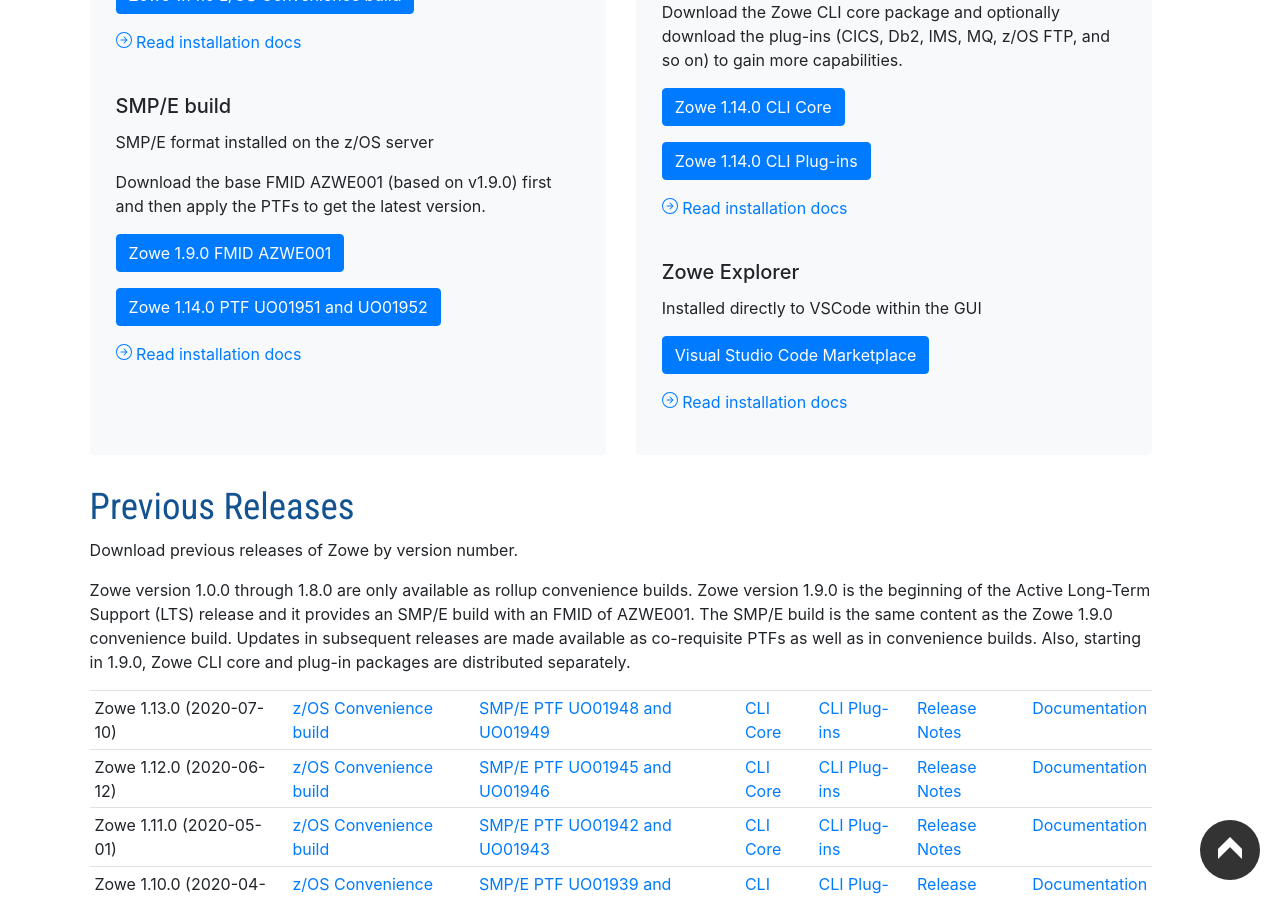
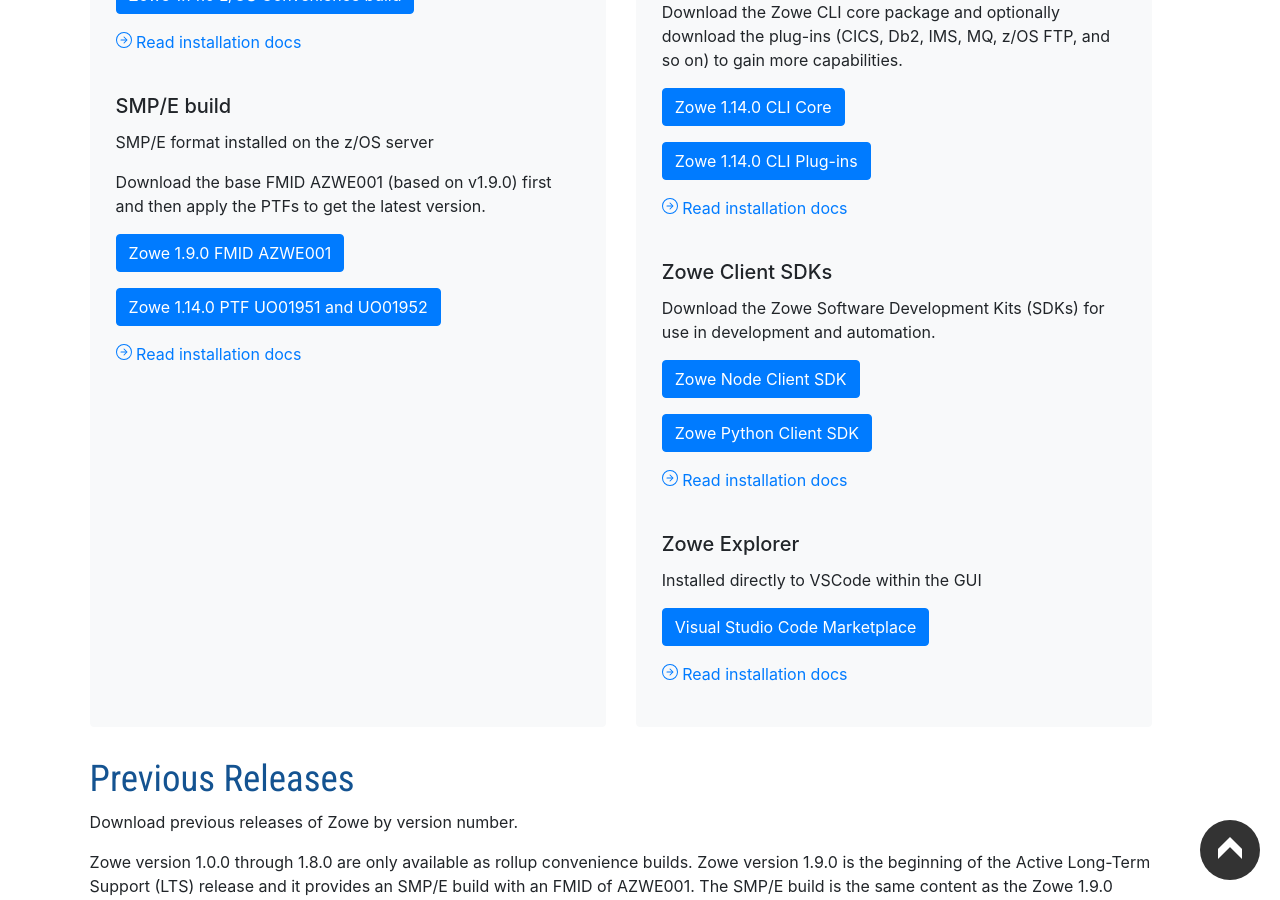
Before and after one commit to zowe/zowe.github.io, a Jekyll site: the page built from download.md, in a window 1280 px wide and 900 px high, scrolled down 599 px. Built offline with Jekyll 4.4.1, drawn with Linux system fonts in a browser that asks for light colours; our own code applies the rules of GitHub Pages for plain Markdown files.

Commit message:
add sdk info and buttons
Signed-off-by: BrandonJenkins14 <36675406+BrandonJenkins14@users.noreply.github.com>

```diff
--- a/_config.yml
+++ b/_config.yml
@@ -23,6 +23,8 @@
 cli_plugins_download_url: https://zowe.jfrog.io/zowe/list/libs-release-local/org/zowe/download/legal.html?type=cli-plugins&version=
 cli_active_development_download_url: https://zowe.jfrog.io/zowe/list/libs-release-local/org/zowe/download/legal.html?type=cli-active-development&version=
 smpe_download_url: https://zowe.jfrog.io/zowe/list/libs-release-local/org/zowe/download/legal.html?type=smpe&version=
+zowe_node_sdk_download_url:
+zowe_python_sdk_download_url:
 nightly_build_url: https://zowe.jfrog.io/zowe/webapp/#/artifacts/browse/tree/General/libs-release-local/org/zowe/nightly
 zowe_build_slack_url: https://openmainframeproject.slack.com/archives/CC9QW5NJE
 lts_url: https://github.com/zowe/zlc/blob/master/process/ReleaseProcess.md
@@ -31,8 +33,10 @@
 zos_component_install_doc_url: https://docs.zowe.org/stable/user-guide/install-zos.html
 zowe_cli_install_doc_url: https://docs.zowe.org/stable/user-guide/cli-installcli.html
 zowe_explorer_install_doc_url: https://docs.zowe.org/stable/user-guide/ze-install.html
+zowe_sdk_install_doc_url: https://docs.zowe.org/stable/user-guide/sdks-using.html
 vscode_marketplace_url: https://marketplace.visualstudio.com/items?itemName=Zowe.vscode-extension-for-zowe
 
+#TODO add url for zowe_sdk_install_doc_url, zowe_node_sdk_download_url, and zowe_python_sdk_download_url
 
 gems:
 # Redirect plugin
--- a/download.md
+++ b/download.md
@@ -67,7 +67,18 @@
             Read installation docs
             </a>
           </div>
-        </div>
+        </div>        <div class="card-body">
+          <h5 class="card-title">Zowe Client SDKs</h5>
+          <p class="card-text">Download the Zowe Software Development Kits (SDKs) for use in development and automation.</p>
+          <p><a class="btn btn-primary" href="{{ site.zowe_node_sdk_download_url }}">Zowe Node Client SDK</a></p>
+          <p><a class="btn btn-primary" href="{{ site.zowe_python_sdk_download_url }}">Zowe Python Client SDK</a></p>
+          <div>
+            <a href="{{ site.zowe_sdk_install_doc_url }}" class="card-link">
+            <svg width="1em" height="1em" viewBox="0 0 16 16" class="bi bi-arrow-right-circle" fill="currentColor" xmlns="http://www.w3.org/2000/svg"> <path fill-rule="evenodd" d="M8 15A7 7 0 1 0 8 1a7 7 0 0 0 0 14zm0 1A8 8 0 1 0 8 0a8 8 0 0 0 0 16z"/> <path fill-rule="evenodd" d="M7.646 11.354a.5.5 0 0 1 0-.708L10.293 8 7.646 5.354a.5.5 0 1 1 .708-.708l3 3a.5.5 0 0 1 0 .708l-3 3a.5.5 0 0 1-.708 0z"/> <path fill-rule="evenodd" d="M4.5 8a.5.5 0 0 1 .5-.5h5a.5.5 0 0 1 0 1H5a.5.5 0 0 1-.5-.5z"/></svg>
+            Read installation docs
+            </a>
+          </div>
+       </div>
         <div class="card-body">
           <h5 class="card-title">Zowe Explorer</h5>
           <p class="card-text">Installed directly to VSCode within the GUI</p>
```
Also changed, not shown: index.md (+3 -0 lines).
